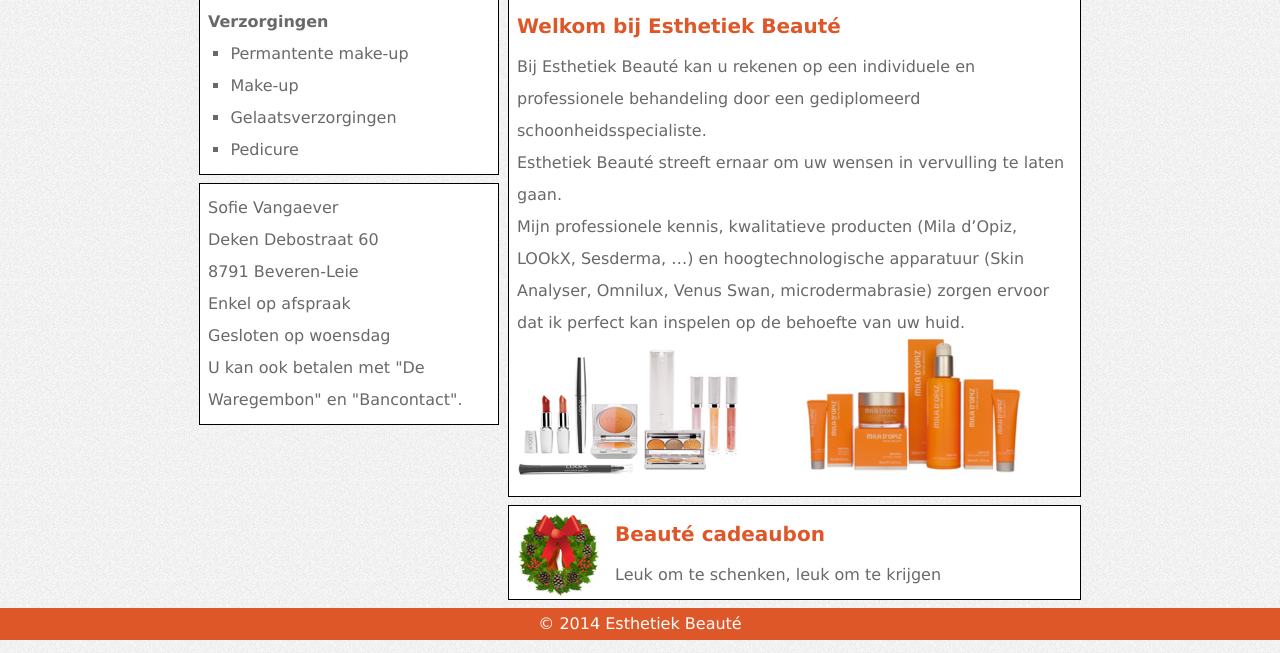
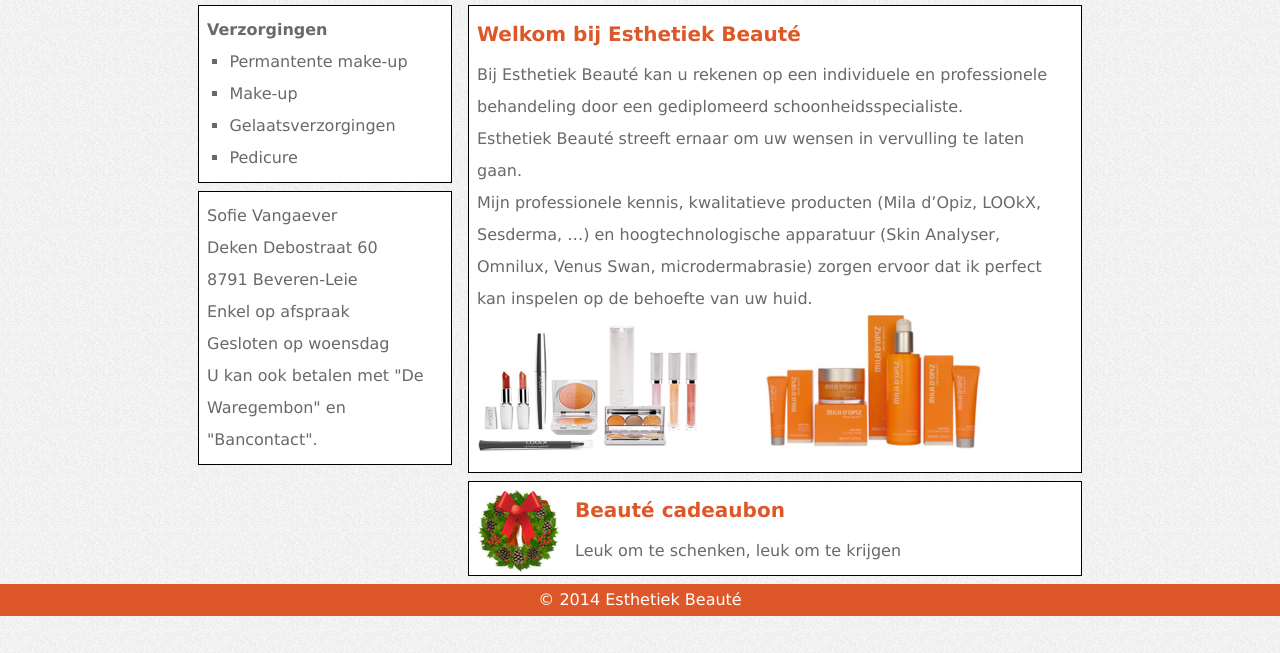
Before and after one commit to WEBAPPLICATIES1/06solResponsive, a plain HTML site: page beaute/index.html in a window 1280 px wide. Shown: the part 147-800 px from the top of the page. Drawn offline with Linux system fonts and the light colour scheme.

Commit message:
vereenvoudiging van de oefening

```diff
--- a/beaute/css/beaute.css
+++ b/beaute/css/beaute.css
@@ -132,7 +132,8 @@ footer{
 @media (min-width: 769px){
    header, #center, footer p{
       max-width: 900px;
-      margin: 0 auto;
+      margin-left: auto;
+      margin-right: auto;
    }
 
    header{
@@ -174,37 +175,15 @@ footer{
    }
 
 
-  /* Er is meer dan 1 oplossing mogelijk, deze oplossing + een oplossing waarin alles (inclusief het logo) in een linkerkolom wordt ondergebracht
-   al lijkt het me onwaarschijnlijk dat veel studenten die 2de oplossing zullen gebruiken */
-
-
-   /* (1) width van aside moet 33.33333% zijn want het logo is 300px / 900px
-   (2) margin-left van aside + width van aside + margin-right van aside + 1% moeten samen 100% vormen
-   (3) width van section moet 63.667% zijn: 1% margin-left van aside + 33.3333% van aside + 1% margin-tussen + 65.6667% van section + 1% margin-right van aside
-   (4) margin-left van aside moet 1% zijn, margin-right van section moet 1% zijn */
-
    section{
+      width: 70%;
       float: right;
-      margin: 0 1% 0 0;
-      width: 63.667%
    }
 
 
    aside{
-      width: 33.3333%;
-      margin-top: 0;
-      margin-right: 65.6667%;
-      margin-bottom: 0.5em;
-      margin-left: 1%;
-   }
-
-   /* Het is belangrijk dat de margin's weer op 0 gezet worden behalve de margin-bottom
-      omdat de margin's berekend worden ten opzichte van de breedte van het element
-      => dus zeker margin-top moet op 0 staan anders kunnen ze bovenaan niet mooi uitgelijnd zijn */
-
-   article{
-      margin: 0 0 0.5em 0;
-      width: 100%;
+      float:left;
+      width: 30%;
    }
 
 }
```
